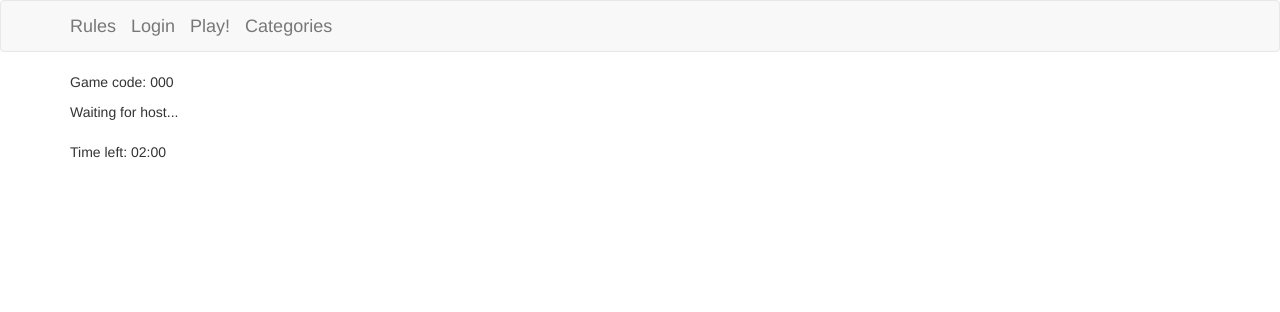
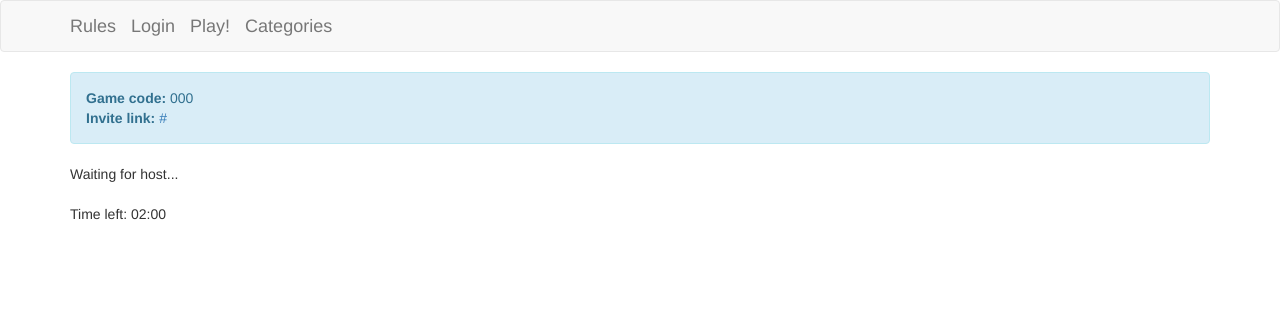
Before and after one commit to benjitobias/scattergories, a Flask app: template app/templates/play.html in a window 1280 px wide. Shown: the top 312 px of the page. Run offline with Flask 2, Linux system fonts and the light colour scheme; the template is opened without the code that fills it: most values are stand-ins (such as "Sample title", 1, 10 or a date in 2020); data that the repository does not hold is empty; some libraries are stand-ins or nearby versions.

Commit message:
Invite links generated

```diff
--- a/app/routes.py
+++ b/app/routes.py
@@ -1,7 +1,7 @@
 from flask import render_template, flash, redirect, url_for, jsonify, request, make_response
 import random
 import string
-
+from urllib.parse import quote
 import db
 from app import app
 from app.forms import JoinGameForm, AddNewCategoryForm, UpdateCategoryForm, DeleteCategoryForm
@@ -89,6 +89,7 @@ def play_game():
     session_param = request.args.get("session_code")
     session_code = request.cookies.get('session_code')
     host = request.cookies.get('host')
+    share_link = request.url_root + url_for("play_game") + "?session_code=" + quote(session_code)
     if host == session_code:
         host = True
     else:
@@ -96,7 +97,7 @@ def play_game():
     if not session_code and not session_param:
         flash("First join a game!")
         return redirect(url_for('login'))
-    response = make_response(render_template("play.html", session_code=session_code, host=host))
+    response = make_response(render_template("play.html", session_code=session_code, host=host, share_link=share_link))
     if session_param:
         print("--------------")
         print(session_param)
--- a/app/templates/play.html
+++ b/app/templates/play.html
@@ -2,7 +2,7 @@
 
 {% block app_content %}
 <audio id="beep" src="{{ url_for('.static', filename='beep-05.wav') }}" preload="auto"></audio>
-<p>Game code: {{ session_code }}</p>
+<p class="alert alert-info"><strong>Game code: </strong>{{ session_code }}</br><strong class="float-right">Invite link: </strong><a>{{ share_link }}</a></p>
 <div id="host">
     {% if host %}
     <button id="get_categories">Get Scattergories!</button>
```
